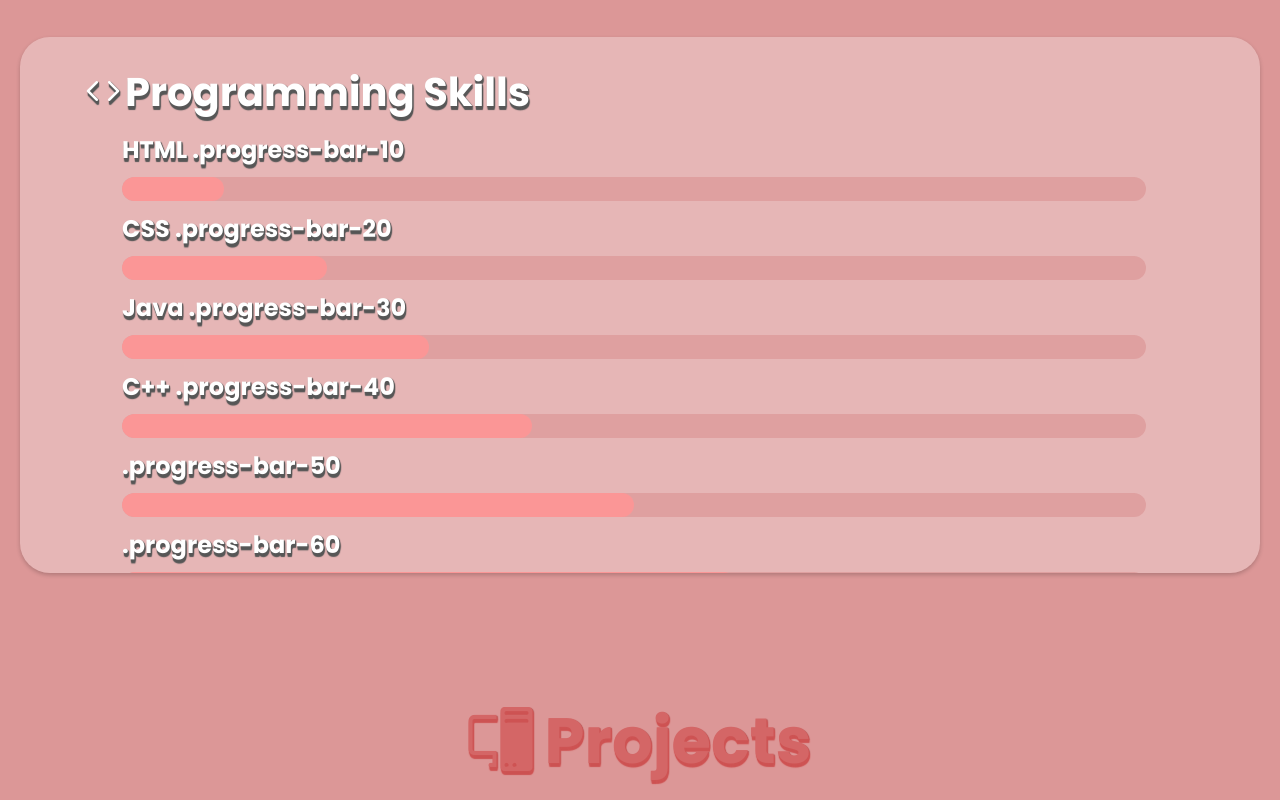
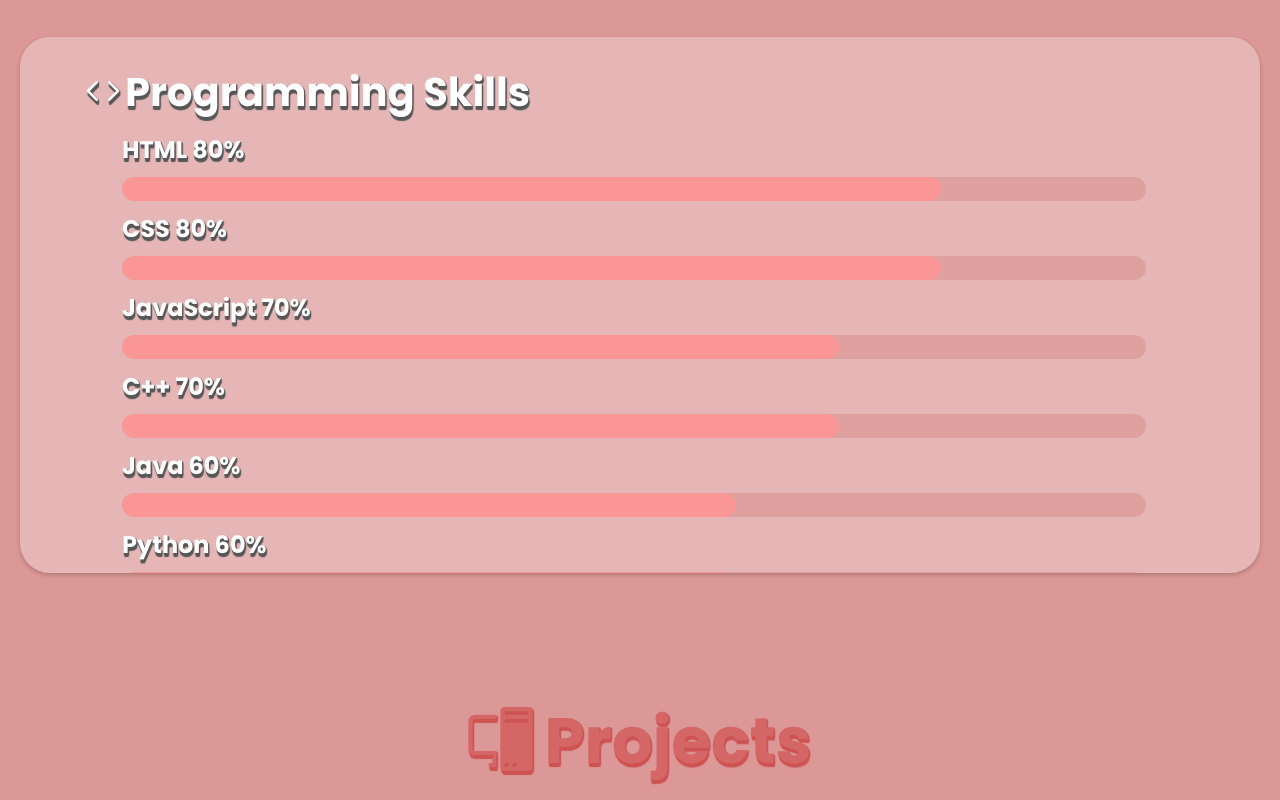
Before and after one commit to Harrazz/portfolio, a React (Create React App) app: page / in a window 1280 px wide. Shown: the part 1660-2460 px from the top of the page. Built offline with nearby package versions, Linux system fonts and the light colour scheme.

Commit message:
latest betul ii punya

```diff
--- a/src/components/js/skills.js
+++ b/src/components/js/skills.js
@@ -28,27 +28,27 @@ const Skills = () => {
                     </p>
                     <div class="bars">
                         <div>
-                            <p className="bar">HTML .progress-bar-10</p>
-                            <div class="progress-bar2 progress-bar-10" style={{ marginRight: '12px' }}></div>
+                            <p className="bar">HTML 80%</p>
+                            <div class="progress-bar2 progress-bar-80" style={{ marginRight: '12px' }}></div>
                         </div>
                         <div>
-                            <p className="bar">CSS .progress-bar-20</p>
-                            <div class="progress-bar2 progress-bar-20" style={{ marginRight: '12px' }}></div>
+                            <p className="bar">CSS 80%</p>
+                            <div class="progress-bar2 progress-bar-80" style={{ marginRight: '12px' }}></div>
                         </div>
                         <div>
-                            <p className="bar">Java .progress-bar-30</p>
-                            <div class="progress-bar2 progress-bar-30" style={{ marginRight: '12px' }}></div>
+                            <p className="bar">JavaScript 70%</p>
+                            <div class="progress-bar2 progress-bar-70" style={{ marginRight: '12px' }}></div>
                         </div>
                         <div>
-                            <p className="bar">C++ .progress-bar-40</p>
-                            <div class="progress-bar2 progress-bar-40" style={{ marginRight: '12px' }}></div>
+                            <p className="bar">C++ 70%</p>
+                            <div class="progress-bar2 progress-bar-70" style={{ marginRight: '12px' }}></div>
                         </div>
                         <div>
-                            <p className="bar">.progress-bar-50</p>
-                            <div class="progress-bar2 progress-bar-50" style={{ marginRight: '12px' }}></div>
+                            <p className="bar">Java 60%</p>
+                            <div class="progress-bar2 progress-bar-60" style={{ marginRight: '12px' }}></div>
                         </div>
                         <div>
-                            <p className="bar">.progress-bar-60</p>
+                            <p className="bar">Python 60%</p>
                             <div class="progress-bar2 progress-bar-60" style={{ marginRight: '12px' }}></div>
                         </div>
 
@@ -74,20 +74,20 @@ const Skills = () => {
                         <div class="percentage-bar"></div>
                     </div>
 
-                    <div class="circle percentage-12">
-                        <span class="percentage">12%</span>
+                    <div class="circle percentage-80">
+                        <span class="percentage">80%</span>
                         <span class="software">Canva</span>
                         <div class="percentage-bar"></div>
                     </div>
 
-                    <div class="circle percentage-34">
-                        <span class="percentage">34%</span>
-                        <span class="software">VSCode</span>
+                    <div class="circle percentage-75">
+                        <span class="percentage">75%</span>
+                        <span class="software">Microsoft Office</span>
                         <div class="percentage-bar"></div>
                     </div>
 
-                    <div class="circle percentage-50">
-                        <span class="percentage">50%</span>
+                    <div class="circle percentage-60">
+                        <span class="percentage">60%</span>
                         <span class="software">Illustrator</span>
                         <div class="percentage-bar"></div>
                     </div>
```
